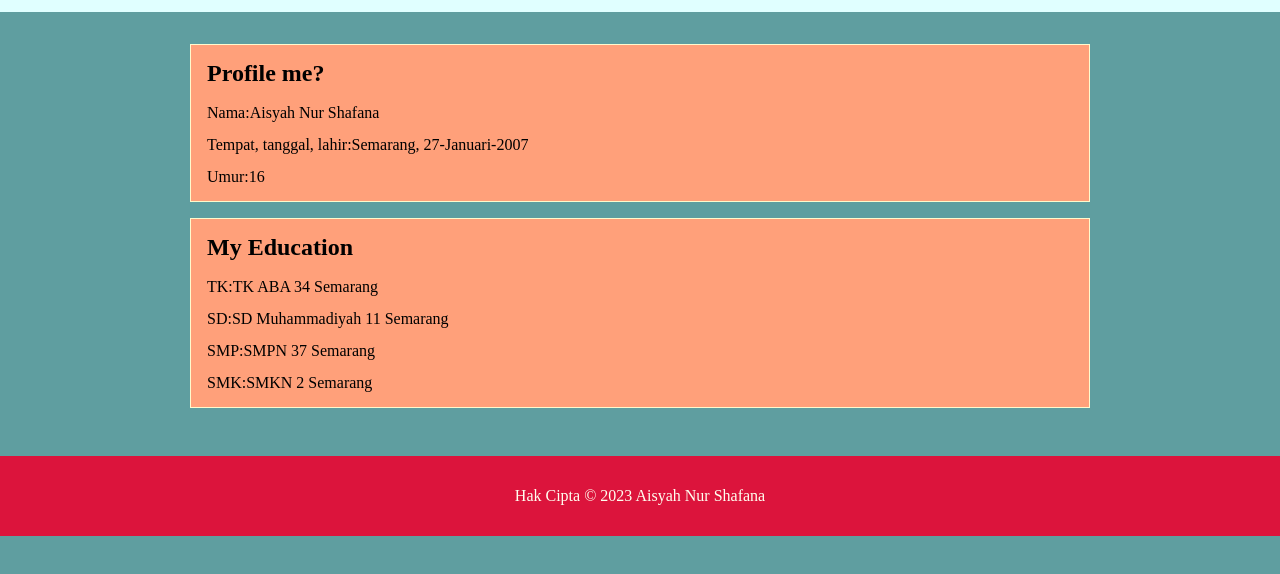
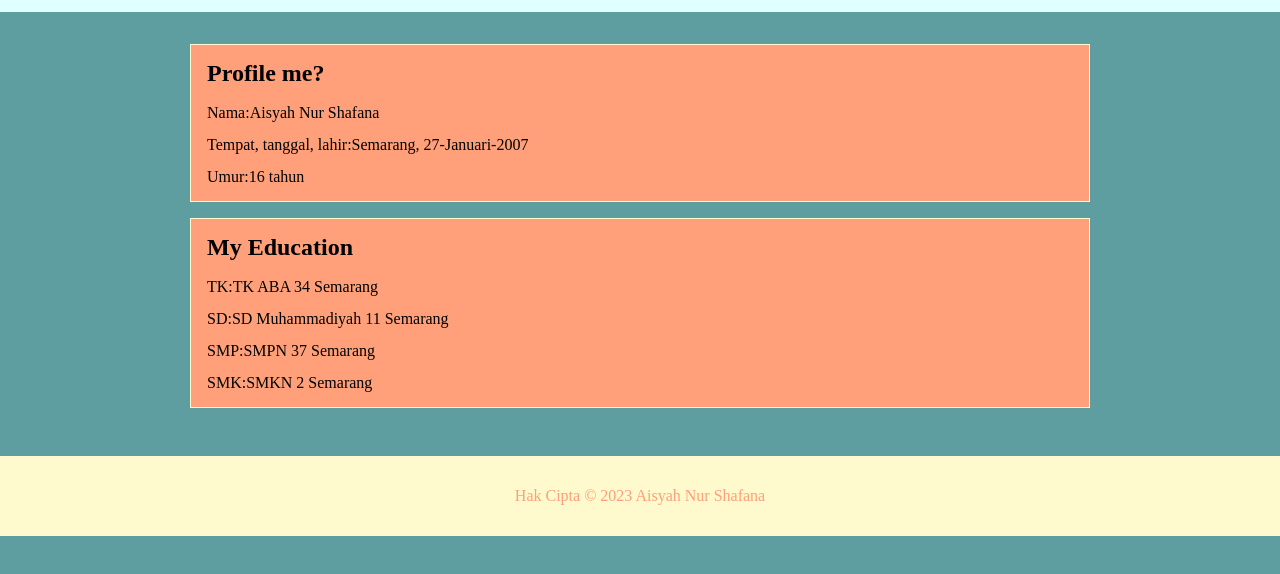
Before and after one commit to shafanaa/shafa.github.io, a plain HTML site: page index.html in a window 1280 px wide. Shown: the part 52-626 px from the top of the page. Drawn offline with Linux system fonts and the light colour scheme.

Commit message:
Update index.html

```diff
--- a/index.html
+++ b/index.html
@@ -41,8 +41,8 @@
         footer {
             text-align: center;
             padding: 1rem;
-            background-color: #DC143C;
-            color:#FFFFF0;
+            background-color: #FFFACD;
+            color:#FFA07A;
         }
     </style>
 </head>
@@ -55,7 +55,7 @@
             <h2>Profile me?</h2>
             <p>Nama:Aisyah Nur Shafana</p>
             <p>Tempat, tanggal, lahir:Semarang, 27-Januari-2007</p>
-            <p>Umur:16</p>
+            <p>Umur:16 tahun</p>
         </div>
         <div class="project">
             <h2>My Education</h2>
```
